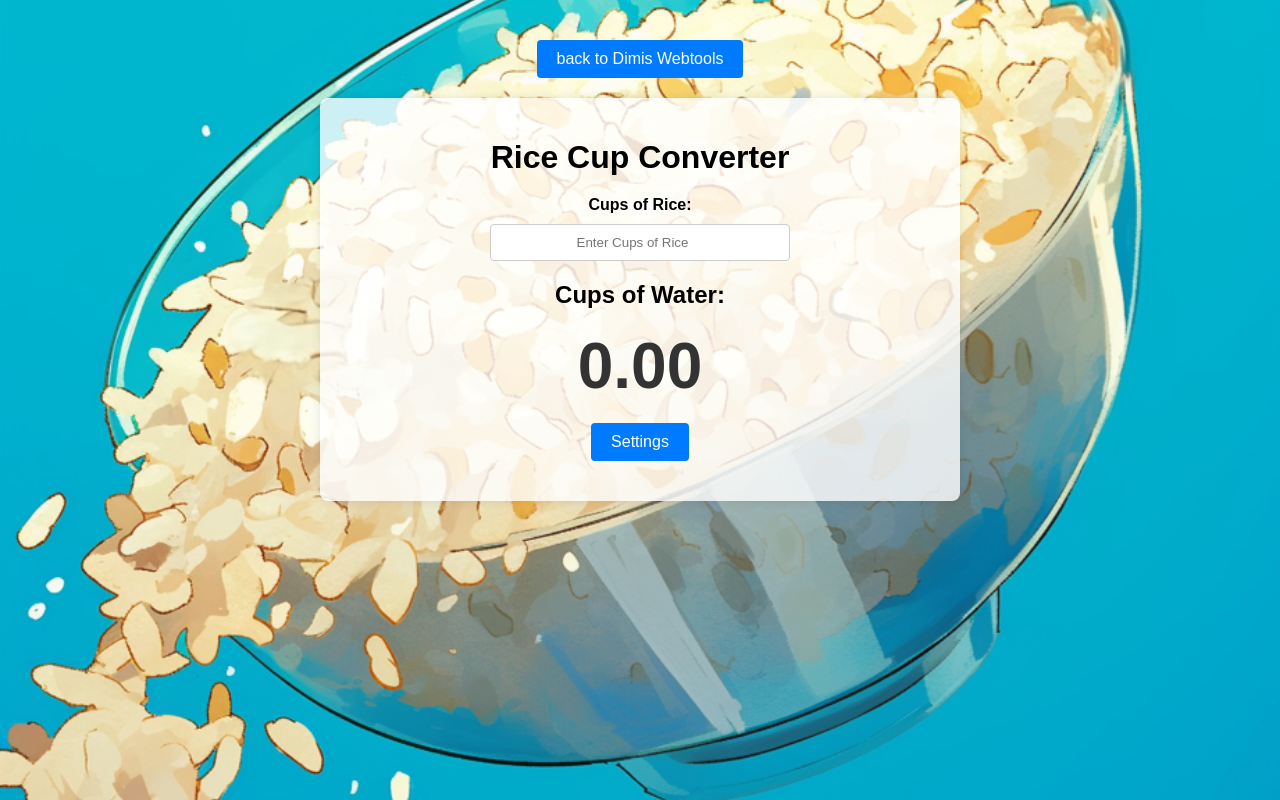
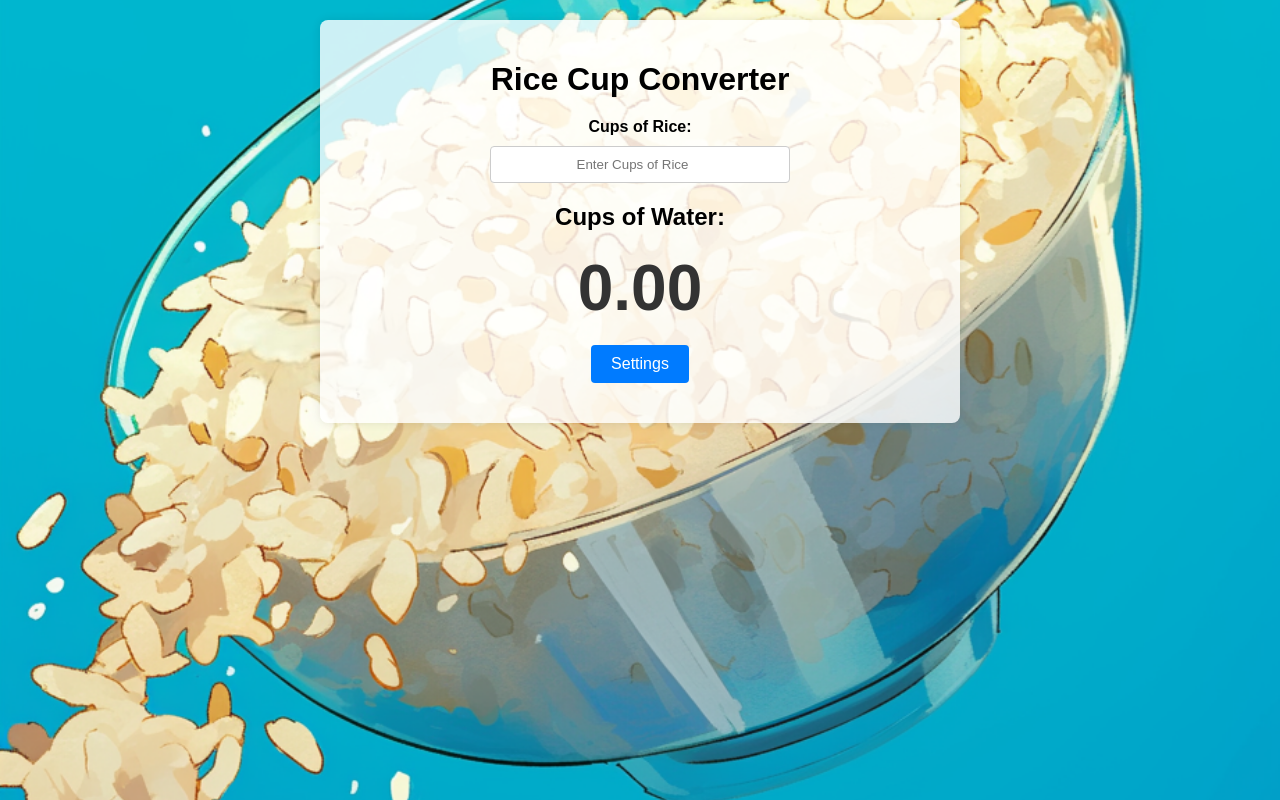
Before and after one commit to d1mansi0n/Dimis-Webtools, a plain HTML site: page rcc-index.html in a window 1280 px wide. Drawn offline with Linux system fonts and the light colour scheme.

Commit message:
Aktualisieren von rcc-index.html

```diff
--- a/rcc-index.html
+++ b/rcc-index.html
@@ -7,11 +7,6 @@
   <link rel="stylesheet" href="rcc-styles.css" />
 </head>
 <body>
-  <!-- Back Button -->
-  <div class="back-link">
-    <a href="index.html">back to Dimis Webtools</a>
-  </div>
-
   <!-- Converter Container -->
   <div class="container">
     <h1>Rice Cup Converter</h1>
```
